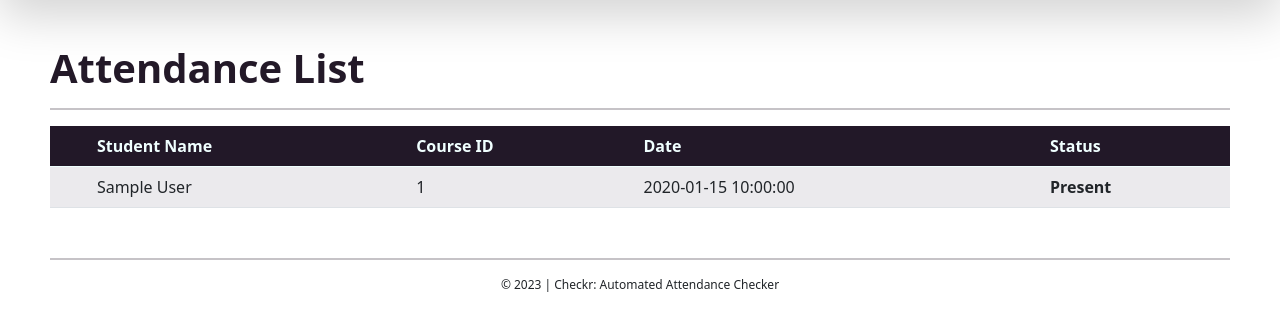
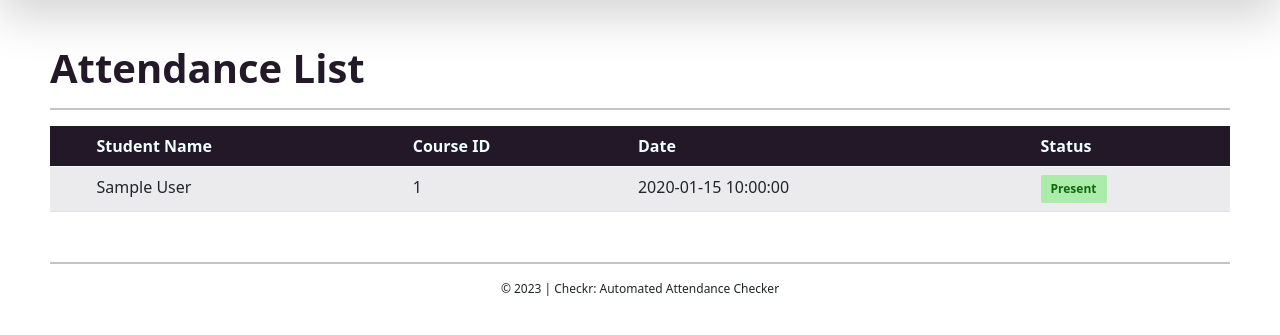
Before and after one commit to shaniacc/CSIT327-Repo_Canoy_Ylaya_Lozano_Lavador, a Flask app: page /AttendanceList in a window 1280 px wide. Shown: the part 73-408 px from the top of the page. Run offline with Flask 3, Linux system fonts and the light colour scheme; tables that the repository leaves empty hold one stand-in row (values such as "Sample post").

Commit message:
AttendanceList

```diff
--- a/templates/AttendanceList.html
+++ b/templates/AttendanceList.html
@@ -53,7 +53,25 @@
             background-color: rgb(79, 52, 79);
             color: white;
         }
-
+        .present,
+        .absent {
+            padding-top: 5px;
+            padding-bottom: 5px;
+            padding-right: 10px;
+            padding-left: 10px;
+            font-size: 12px;
+            vertical-align: middle;
+            border-radius: 2px;
+            display: inline-block;
+        }
+        .present {
+            background-color: rgba(144, 238, 144, 0.7);
+            color: rgb(13, 105, 13);
+        }
+        .absent {
+            background-color: rgba(255, 99, 71, 0.7);
+            color: rgb(141, 21, 21);
+        }
 
     </style>
     {%for message in get_flashed_messages(class )%}
@@ -93,8 +111,12 @@
             </td>
             <td>{{ attendance.course_id }}</td>
             <td>{{ attendance.date }}</td>
-            <td style="font-weight: bold; ">
-                {{ attendance.status }}
+            <td style="font-weight: bold;">
+                {% if attendance.status == 'Present' %}
+                    <span class='present'>{{ attendance.status }}</span>
+                {% elif attendance.status == 'Absent' %}
+                    <span class='absent'>{{ attendance.status }}</span>
+                {% endif %}
             </td>
         </tr>
     </tbody>
```
